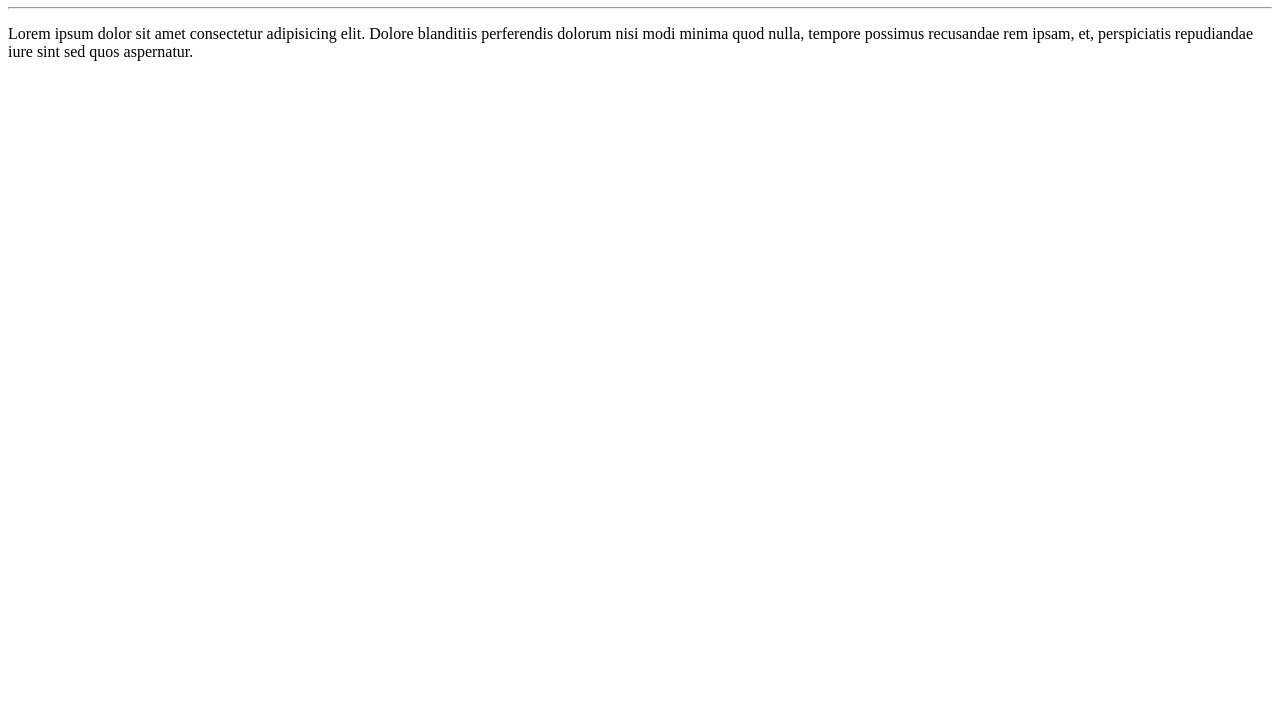
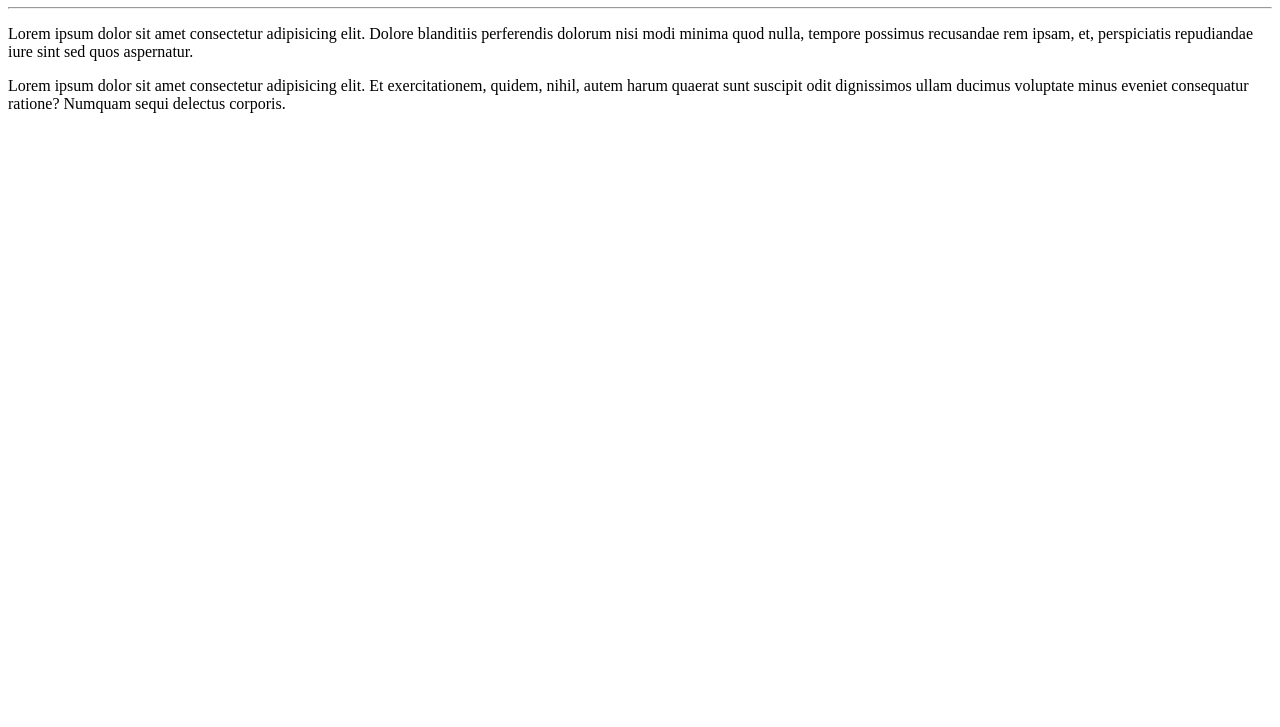
Before and after one commit to rposcidonio/Ola-Mundo, a plain HTML site: page site-exemplo/index.html in a window 1280 px wide. Shown: the part 73-800 px from the top of the page. Drawn offline with Linux system fonts and the light colour scheme.

Commit message:
adicionei um paragrafo

```diff
--- a/site-exemplo/index.html
+++ b/site-exemplo/index.html
@@ -10,5 +10,6 @@
     <h1>Ola, Mundo!</h1>
     <hr>
     <p>Lorem ipsum dolor sit amet consectetur adipisicing elit. Dolore blanditiis perferendis dolorum nisi modi minima quod nulla, tempore possimus recusandae rem ipsam, et, perspiciatis repudiandae iure sint sed quos aspernatur.</p>
+    <p>Lorem ipsum dolor sit amet consectetur adipisicing elit. Et exercitationem, quidem, nihil, autem harum quaerat sunt suscipit odit dignissimos ullam ducimus voluptate minus eveniet consequatur ratione? Numquam sequi delectus corporis.</p>
 </body>
 </html>
```
